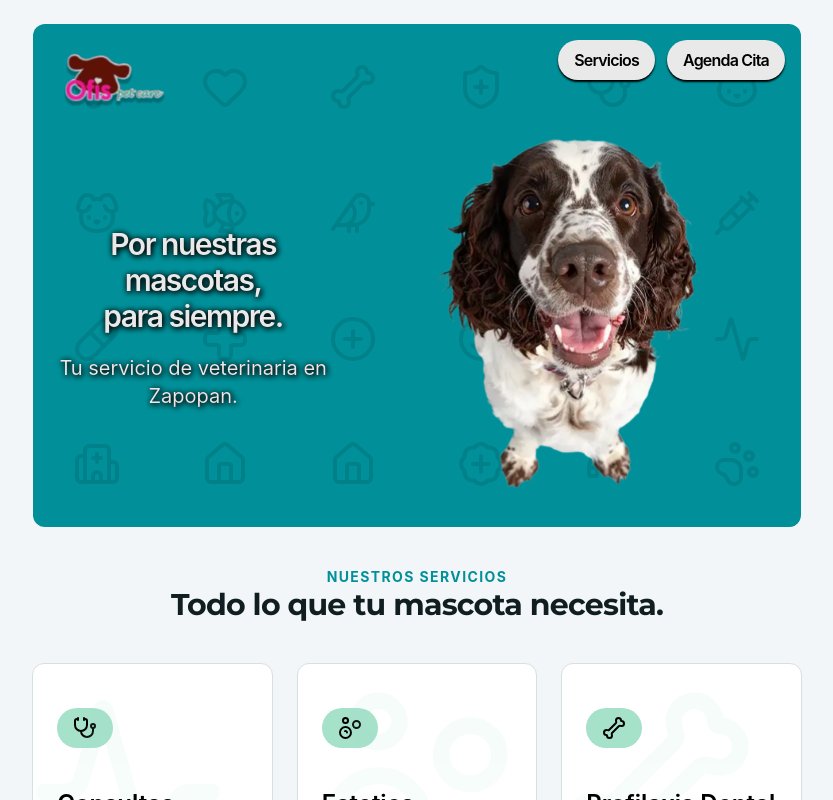
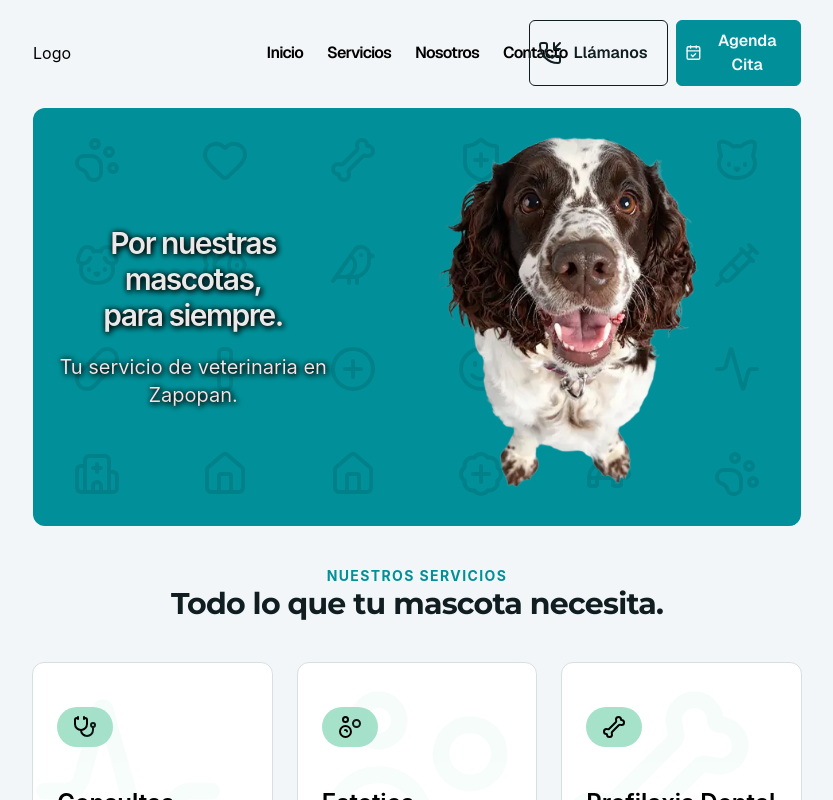
Before and after one commit to wMageblood/blacky, a React (Vite) app: page / in a window 1280 px wide. Shown: the top 800 px of the page, without its empty margins (223-1056 px from the left). Built offline with nearby package versions, Linux system fonts and the light colour scheme.

Commit message:
added navbar for xl sizes

```diff
--- a/src/App.tsx
+++ b/src/App.tsx
@@ -7,7 +7,7 @@ import { NavigationBar } from "./components/NavigationBar"
 const App = () => {
   return (
     <div>
-      {/* <NavigationBar /> */}
+      <NavigationBar />
       <Home />
       <Services />
       <About />
--- a/src/Pages/Home.tsx
+++ b/src/Pages/Home.tsx
@@ -1,4 +1,3 @@
-import ofis from "../assets/ofis.png"
 import dog from "../assets/home-dog.png"
 import blacky from "../assets/blacky.jpg"
 import roberto from "../assets/roberto.png"
@@ -10,7 +9,7 @@ import { Hospital, Star } from "lucide-react";
 export const Home = () => {
 
   return (
-    <div className='my-6'>
+    <div id="inicio" className='my-6'>
       <div className={`bg-[#019099] w-[85%] md:w-[60%] relative mx-auto p-4 overflow-hidden rounded-xl`}>
         <div className="absolute inset-0 grid grid-cols-6 place-items-center">
           {BACKGROUND_ICONS.map((Icon, index) => (
@@ -19,13 +18,6 @@ export const Home = () => {
               className="w-12 h-12 text-red opacity-10"
             />
           ))}
-        </div>
-        <div className='flex justify-between relative z-2'>
-          <img className='w-35' src={ofis}/>
-          <div className=''>
-            <button className='bg-[#E9E9E9] rounded-full px-4 py-2 font-semibold tracking-tighter transition duration-300 shadow-3xl mr-3 hover:bg-rose-400'>Servicios</button>
-            <button onClick={() => openWhatsapp("Hola, me gustaría agendar una cita para mi mascota.")} className='bg-[#E9E9E9] rounded-full px-4 py-2 font-semibold tracking-tighter transition duration-300 shadow-3xl hover:bg-green-400'>Agenda Cita</button>
-          </div>
         </div>
         <div className='flex justify-between z-2'>
           <div className='my-auto mx-auto text-center text-[#e9e9e9]'>
--- a/src/Pages/Sections/About.tsx
+++ b/src/Pages/Sections/About.tsx
@@ -3,7 +3,7 @@ import paws from "../../assets/paws-big.png"
 
 export const About = () => {
   return (
-    <div className="bg-linear-to-b from-[#F2F6F8] via-[#F4EEE0] to-[#F2F6F8] pt-16 mb-16 relative overflow-hidden" style={{ backgroundImage: `url(${paws})`, backgroundRepeat: "repeat", backgroundPosition: "-100px -50px" }}>
+    <div id="nosotros" className="bg-linear-to-b from-[#F2F6F8] via-[#F4EEE0] to-[#F2F6F8] pt-16 mb-16 relative overflow-hidden" style={{ backgroundImage: `url(${paws})`, backgroundRepeat: "repeat", backgroundPosition: "-100px -50px" }}>
       <div className="w-[85%] md:w-[60%] mx-auto mb-20 relative z-10">
         <AboutCard />
       </div>
--- a/src/Pages/Sections/Contact.tsx
+++ b/src/Pages/Sections/Contact.tsx
@@ -6,7 +6,7 @@ import { openWhatsapp } from "../../utility/openWhatsapp";
 
 export const Contact = () => {
   return (
-    <div className='mb-15'>
+    <div id='contacto' className='mb-15'>
       <div className='grid grid-cols-1 md:grid-cols-3 w-[85%] md:w-[60%] mx-auto md:gap-4 gap-2'>
         <div className='col-span-1 md:col-span-2 bg-[#efe8f5] border border-[#9d8aa7] flex justify-between px-4 py-6 shadow-soft-blur rounded-tl-xl rounded-tr-xl md:rounded-tr-none'>
           <span className='md:text-6xl text-4xl font-semibold tracking-tighter my-auto mx-auto font-Montserrat'>Contáctanos:</span>
--- a/src/Pages/Sections/Services.tsx
+++ b/src/Pages/Sections/Services.tsx
@@ -5,7 +5,7 @@ import biggieAfter from "../../assets/biggie-after.png"
 
 export const Services = () => {
   return (
-    <div className='my-15'>
+    <div id="servicios" className='my-15'>
       <div className='mx-auto w-[85%] md:w-[60%]'>
         <ServicesDetailed />
       </div>
--- a/src/components/NavigationBar.tsx
+++ b/src/components/NavigationBar.tsx
@@ -1,21 +1,29 @@
-import ofis from "../assets/ofis.png"
+import { PhoneIncoming, CalendarCheck } from "lucide-react";
 
 export const NavigationBar = () => {
   return (
-    <header className="sticky mt-5 rounded-sm top-0 z-50 bg-white shadow-sm md:w-[60%] w-[85%] mx-auto">
-      <nav className="flex h-16 items-center justify-between mx-auto">
-        <p>Logo</p>
+    <header className="md:w-[60%] w-[85%] mx-auto mt-5">
+      <nav className="grid-cols-3 h-16 items-center justify-between mx-auto hidden xl:grid">
+        <div className='justify-start'>
+          <h1>Logo</h1>
+        </div>
 
-        <ul className="flex gap-6">
+        <ul className="flex gap-6 justify-center *:font-Geist *:tracking-tighter *:font-semibold">
           <li><a href="#inicio">Inicio</a></li>
           <li><a href="#servicios">Servicios</a></li>
           <li><a href="#nosotros">Nosotros</a></li>
           <li><a href="#contacto">Contacto</a></li>
         </ul>
 
-        <div className=''>
-          <button className='font-Montserrat tracking-tighter font-semibold px-3 py-1 rounded-xl bg-[#]'>Llámanos</button>
-          <button className='font-Montserrat tracking-tighter font-semibold px-3 py-1 rounded-sm bg-[#019099] text-[#f2f6f8]'>Agenda Cita</button>
+        <div className='flex justify-end'>
+          <div className='flex border border-[#101d21] rounded-md px-2 py-1 items-center justify-center mr-2 group hover:border-[#019099] hover:bg-[#019099] transition duration-100'>
+            <PhoneIncoming className='text-[#101d21] group-hover:text-white group-hover:bg-[019099]' />
+            <button className='font-Geist font-semibold px-3 py-1 rounded-sm text-[#101d21] group-hover:text-white group-hover:bg-[019099]'>Llámanos</button>
+          </div>
+          <div className='flex bg-[#019099] rounded-md px-2 py-1 items-center justify-center group hover:bg-[#f2f6f8] border border-[#019099] transition duration-100 hover:border-[#101d21]'>
+            <CalendarCheck className='text-[#f2f6f8] group-hover:text-[#101d21] group-hover:bg-[#f2f6f8]  transition duration-100' />
+            <button className='font-Geist font-semibold px-3 py-1 rounded-sm text-[#f2f6f8] group-hover:text-[#101d21] group-hover:bg-[#f2f6f8]  transition duration-100'>Agenda Cita</button>
+          </div>
         </div>
       </nav>
     </header>
--- a/src/index.css
+++ b/src/index.css
@@ -1,4 +1,6 @@
 @import url('https://fonts.googleapis.com/css2?family=Montserrat:ital,wght@0,100..900;1,100..900&display=swap');
+@import url('https://fonts.googleapis.com/css2?family=Roboto:ital,wght@0,100..900;1,100..900&display=swap');
+@import url('https://fonts.googleapis.com/css2?family=Geist:ital,wght@0,100..900;1,100..900&display=swap');
 @import "tailwindcss";
 
 :root {
@@ -21,7 +23,8 @@
    --inset-shadow-lg: inset 0 -2px 3px rgba(0, 0, 0, 0.35);
 
    --font-Montserrat: "Montserrat", sans-serif;
-
+   --font-Roboto: "Roboto", sans-serif;
+   --font-Geist: "Geist", sans-serif;
     --font-weight-100: 100;
     --font-weight-200: 200;
     --font-weight-300: 300;
```
Lines whose indentation alone changed are shown as unchanged.
